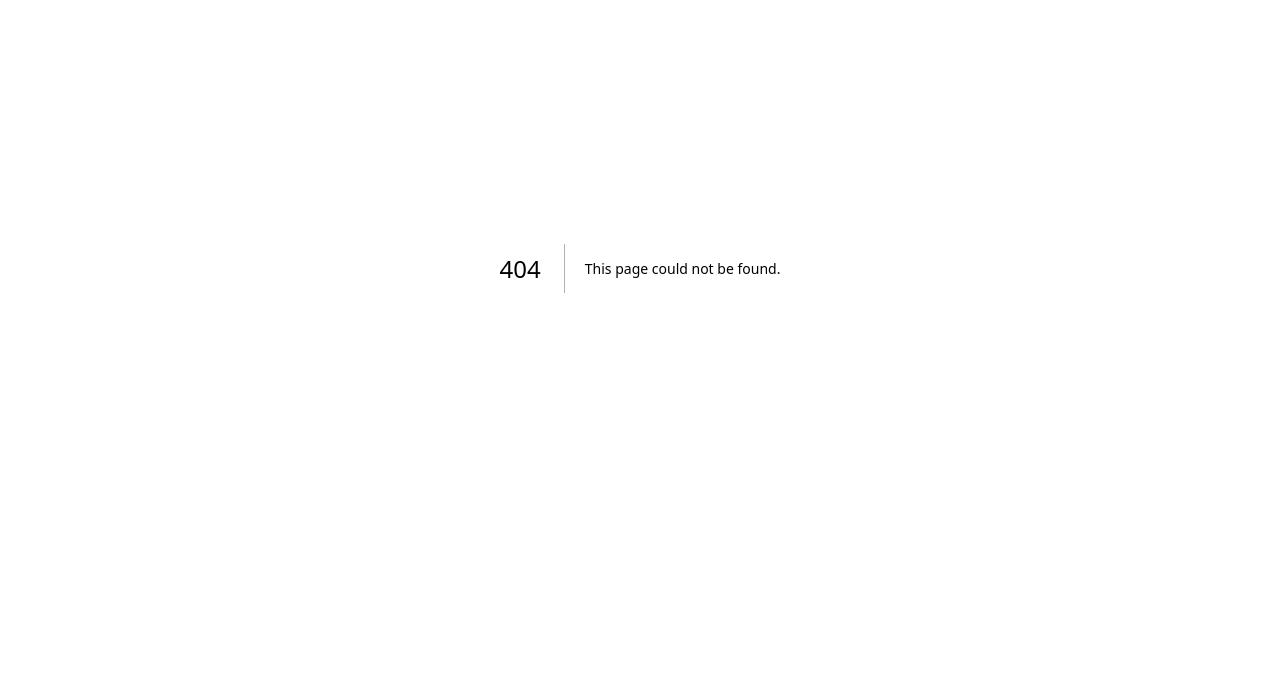
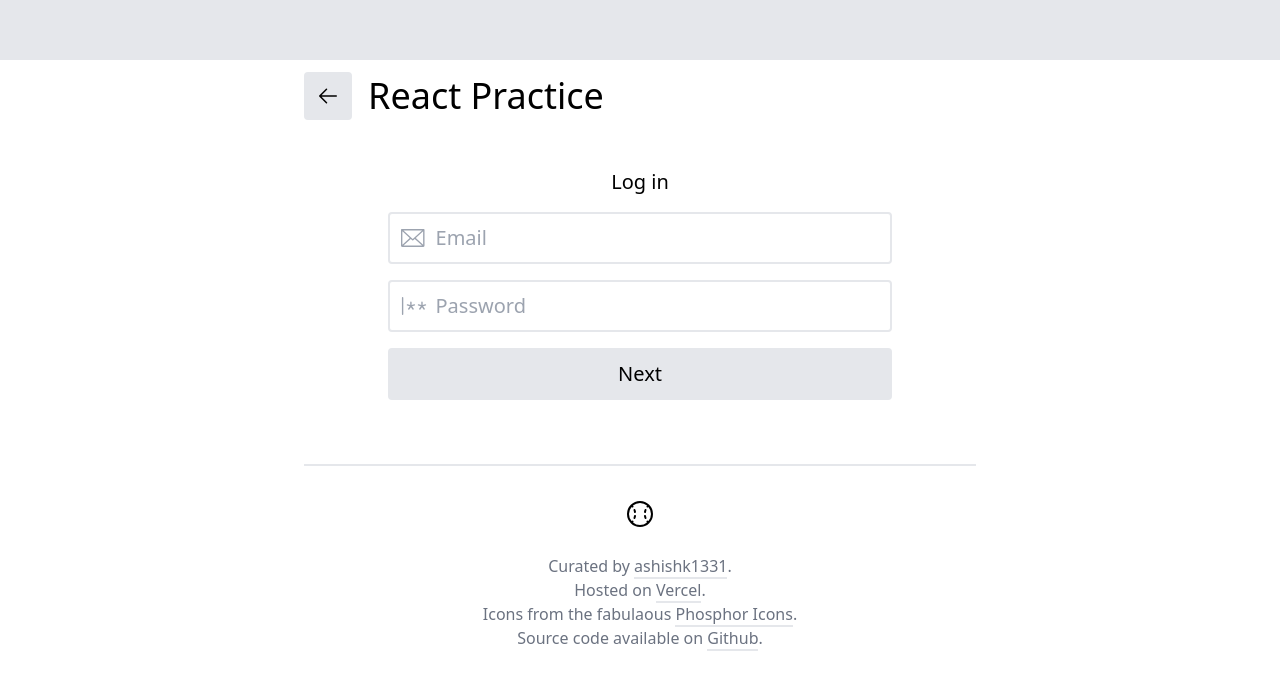
Before and after one commit to ashishk1331/ProjectCheckList, a Next.js app in the folder next-app/: page /login in a window 1280 px wide. Before the commit this address had no page. Shown: the part 132-822 px from the top of the page. Before the commit the page ends 800 px from the top, so only its background shows below. Built offline with nearby package versions, Linux system fonts and the light colour scheme.

Commit message:
Added login form and page animation

```diff
--- a/next-app/components/Button.jsx
+++ b/next-app/components/Button.jsx
@@ -1,6 +1,6 @@
 export default function Button(props){
 	return (
-		<button className={"p-3 rounded bg-gray-200 hover:bg-gray-300 transition-all " + props.cl }>
+		<button className={"p-3 rounded bg-gray-200 hover:bg-gray-300 transition-all " + props.cl } {...props}>
 			{
 				props.children
 			}
--- a/next-app/components/Header.jsx
+++ b/next-app/components/Header.jsx
@@ -1,18 +1,21 @@
 import Button from './Button'
 import { formatDistance, subDays } from 'date-fns'
 import Image from 'next/image'
+import Link from 'next/link'
 
 export default function Header(props){
 	return (
 		<header className="flex flex-wrap items-center gap-3 mt-36 md:mt-24">
         <Image src={props.icon} width={520} height={520} alt="Rocklee" className="rounded-full w-28 md:w-48 h-28 md:h-48 aspect-square border-2 bg-white"/>
-        <div className="flex flex-col order-last md:order-none items-left gap-1 mt-auto mb-1">
+        <div className="flex flex-col order-last w-full sm:w-fit sm:order-none items-left gap-1 mt-auto mb-1">
           <h1 className="text-4xl font-medium">{props.title}</h1>
           <p>last edited {formatDistance(new Date(), new Date(props.editedAt), { addSuffix: true })}</p>
         </div>
-        <Button cl="mt-auto ml-auto">
-          Log in
-        </Button>
+        <Link href="/login" className="mt-auto ml-auto">
+          <Button>
+            Log in
+          </Button>
+        </Link>
     </header>
 	)
 }
--- a/next-app/package.json
+++ b/next-app/package.json
@@ -13,6 +13,7 @@
     "date-fns": "^2.29.3",
     "eslint": "8.37.0",
     "eslint-config-next": "13.2.4",
+    "framer-motion": "^10.11.6",
     "next": "13.2.4",
     "react": "18.2.0",
     "react-dom": "18.2.0",
--- a/next-app/pages/_app.js
+++ b/next-app/pages/_app.js
@@ -1,5 +1,29 @@
 import '@/styles/globals.css'
+import { motion, AnimatePresence } from 'framer-motion'
+import { useRouter } from 'next/router'
 
 export default function App({ Component, pageProps }) {
-  return <Component {...pageProps} />
+
+  const router = useRouter()
+
+  return <AnimatePresence mode="wait">
+    <motion.div
+      key={router.route}
+      initial={{
+        opacity: 0
+      }}
+      animate={{
+        opacity: 1
+      }}
+      exit={{
+        opacity: 0
+      }}
+      transition={{
+        duration: 0.75
+      }}
+    >
+      <Component {...pageProps} />
+    </motion.div>
+  </AnimatePresence>
+
 }
--- /dev/null
+++ b/next-app/pages/login.jsx
@@ -0,0 +1,49 @@
+import Footer from '../components/Footer'
+import Button from '../components/Button'
+import { ArrowLeft, Envelope, Password } from '@phosphor-icons/react'
+import Link from 'next/link'
+
+export default function Login(props){
+
+	return (
+		<>
+			<div className="w-full h-48 bg-gray-200 " />
+			<main className="p-3 px-6 max-w-[720px] mx-auto">
+				<div className="flex items-center gap-4">
+					<Link href="/">
+						<Button>
+							<ArrowLeft className="w-6 h-6"/>
+						</Button>
+					</Link>
+					<h1 className="text-4xl">
+						React Practice
+					</h1>
+				</div>
+
+				<form className="w-full my-12 flex flex-col items-center gap-4 text-xl w-full sm:w-[75%] mx-auto" onSubmit={e => {
+					e.preventDefault();
+				}}>
+
+					<h3>Log in</h3>
+
+					<label htmlFor="email" className="flex items-center gap-2 p-2 border-2 rounded w-full">
+						<Envelope weight="light" className="w-8 h-8 fill-gray-400" />
+						<input type="email" id="email" placeholder="Email" className="w-full outline-none" required />
+					</label>
+
+					<label htmlFor="pass" className="flex items-center gap-2 p-2 border-2 rounded w-full">
+						<Password weight="light" className="w-8 h-8 fill-gray-400" />
+						<input type="password" id="pass" placeholder="Password" className="w-full outline-none" required />
+					</label>
+
+					<Button cl="w-full" type="submit">
+						Next
+					</Button>
+
+				</form>
+
+				<Footer />
+			</main>
+		</>
+	)
+}
--- a/next-app/pages/posts/[id].jsx
+++ b/next-app/pages/posts/[id].jsx
@@ -10,19 +10,23 @@ function parser(block){
 	switch(block.type){
 		case 'paragraph':
 			return <p key={block.id} className="md:text-lg">{
-				block[block.type].rich_text[0].plain_text
+				block[block.type]?.rich_text[0]?.plain_text || ''
 			}</p>
 
 		case 'image':
-			return <Image
-				key={block.id}
-				src={block[block.type].file.url}
-				width="0"
-			    height="0"
-			    sizes="100vw"
-				className="w-full border-2 rounded my-6"
-				alt={`image for block ${block.id}`}
-			/>
+			return <>
+			 	<div className="w-full h-fit border-2 rounded flex mt-12 mb-2">
+					<Image
+						key={block.id}
+						src={block[block.type].file.url}
+						width={640}
+					    height={640}
+						className="w-auto max-h-[480px] mx-auto"
+						alt={block[block.type].caption[0].plain_text}
+					/>
+				</div>
+				<p className="mb-12 mx-auto w-fit text-gray-600 italic" >fig. {block[block.type].caption[0].plain_text}</p>
+			</>
 
 		default:
 			return <p key={block.id}>Not supported type.</p>
@@ -31,7 +35,7 @@ function parser(block){
 
 export default function Post(props){
 
-	console.log(props)
+	// console.log(props)
 
 	return (
 		<>
```
Also changed, not shown: 1 other file (tests, documents, lock files or other folders).
